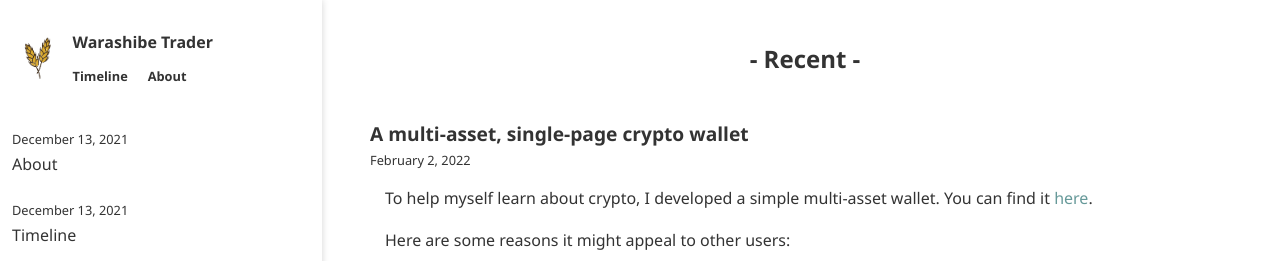
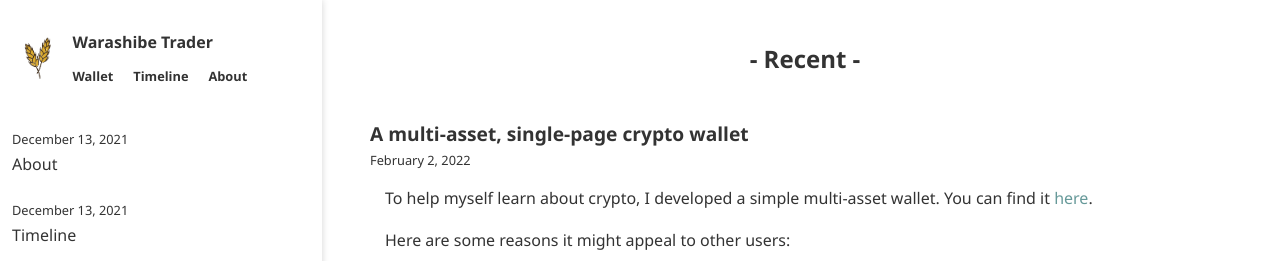
Before and after one commit to warashibetrader/warashibetrader.github.io, a Jekyll site: the page built from index.html, in a window 1280 px wide. Shown: the top 261 px of the page. Built offline with Jekyll 4.4.1, drawn with Linux system fonts in a browser that asks for light colours.

Commit message:
Update page.html

```diff
--- a/_layouts/page.html
+++ b/_layouts/page.html
@@ -23,6 +23,8 @@
 			<a href="{{ "" | absolute_url }}"><img src="{{ "strawicontrans.png" | relative_url }}" alt="{{ site.posts.last.url | relative_url }}" style="flex-shrink:0; max-height:50px; min-width:50px; padding-right:10px"></a>
 			<span style="font-weight:bold;"><a href="{{ "" | absolute_url }}">{{ site.name }}</a>
 				<div style="margin-top:10px; font-size:0.8em;">
+					<a href="https://warashibetrader.github.io/crypto/wallet">Wallet</a>
+					&nbsp;&nbsp;&nbsp;&nbsp;
 					<a href="https://warashibetrader.github.io/2021/12/13/timeline">Timeline</a>
 					&nbsp;&nbsp;&nbsp;&nbsp;
 					<a href="{{ site.posts.last.url | relative_url }}">About</a>
```
